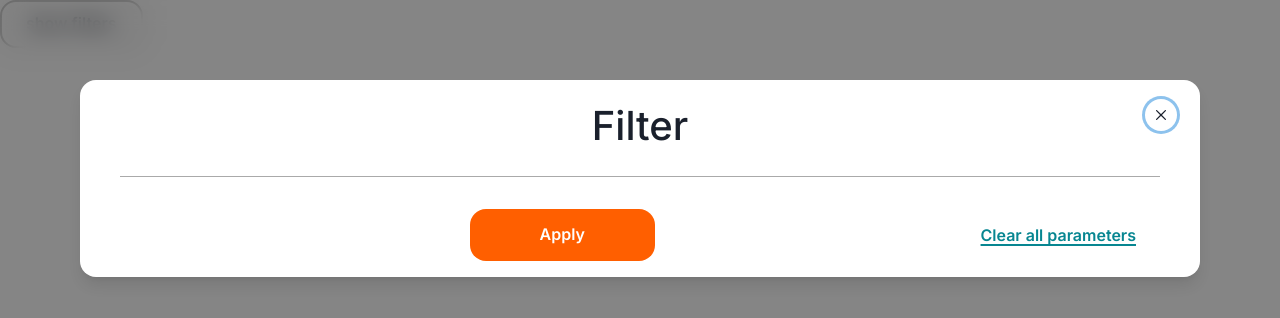
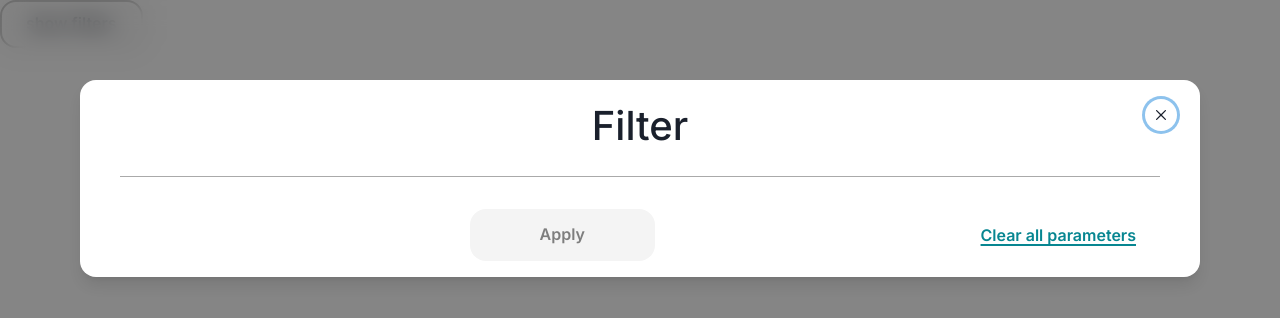
Before and after one commit to vladyslav5/wwt-technical-task, a React (Vite) app: page / in a window 1280 px wide. Shown: the top 318 px of the page. Built offline with nearby package versions, Linux system fonts and the light colour scheme; what @uselessdev/datepicker would draw is missing.

Commit message:
Added button disabled

```diff
--- a/src/components/FilterModal/ui/FilterModalFooter.tsx
+++ b/src/components/FilterModal/ui/FilterModalFooter.tsx
@@ -4,12 +4,16 @@ import { useTranslation } from 'react-i18next'
 import { Button, ModalFooter, Stack } from '@chakra-ui/react'
 
 import { ConfirmationModal } from '@components/ConfirmationModal/ConfirmationModal.tsx'
+import useFilter from '@providers/Store/FilterStore.ts'
 
 interface FilterModalFooterProps {
 	onReset: () => void
 }
 export const FilterModalFooter: FC<FilterModalFooterProps> = ({ onReset }) => {
 	const [confirmation, setConfirmation] = useState(false)
+
+	const { filters, oldFilters } = useFilter()
+	const isEqual = JSON.stringify(oldFilters) === JSON.stringify(filters)
 	const onApply = () => {
 		setConfirmation(true)
 	}
@@ -30,6 +34,7 @@ export const FilterModalFooter: FC<FilterModalFooterProps> = ({ onReset }) => {
 				<div></div>
 				<Button
 					color={'#FFFFFF'}
+					isDisabled={isEqual}
 					borderRadius={'16'}
 					px={'70px'}
 					py={'26px'}
```
